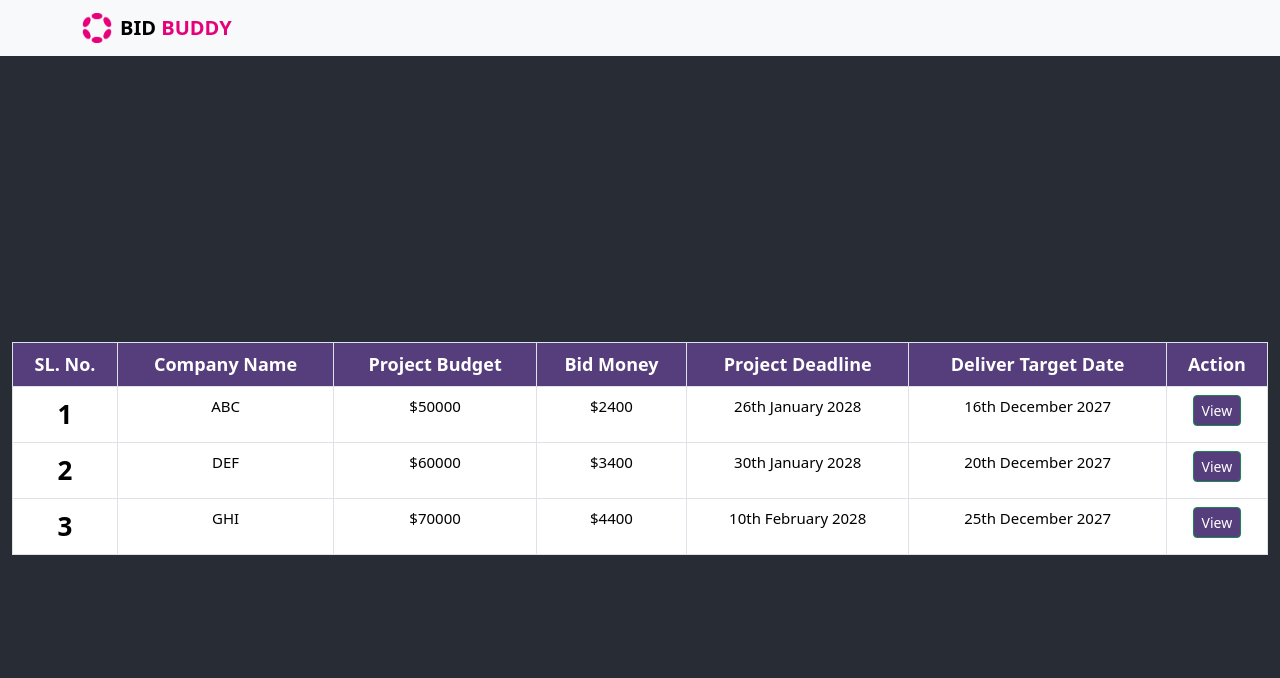
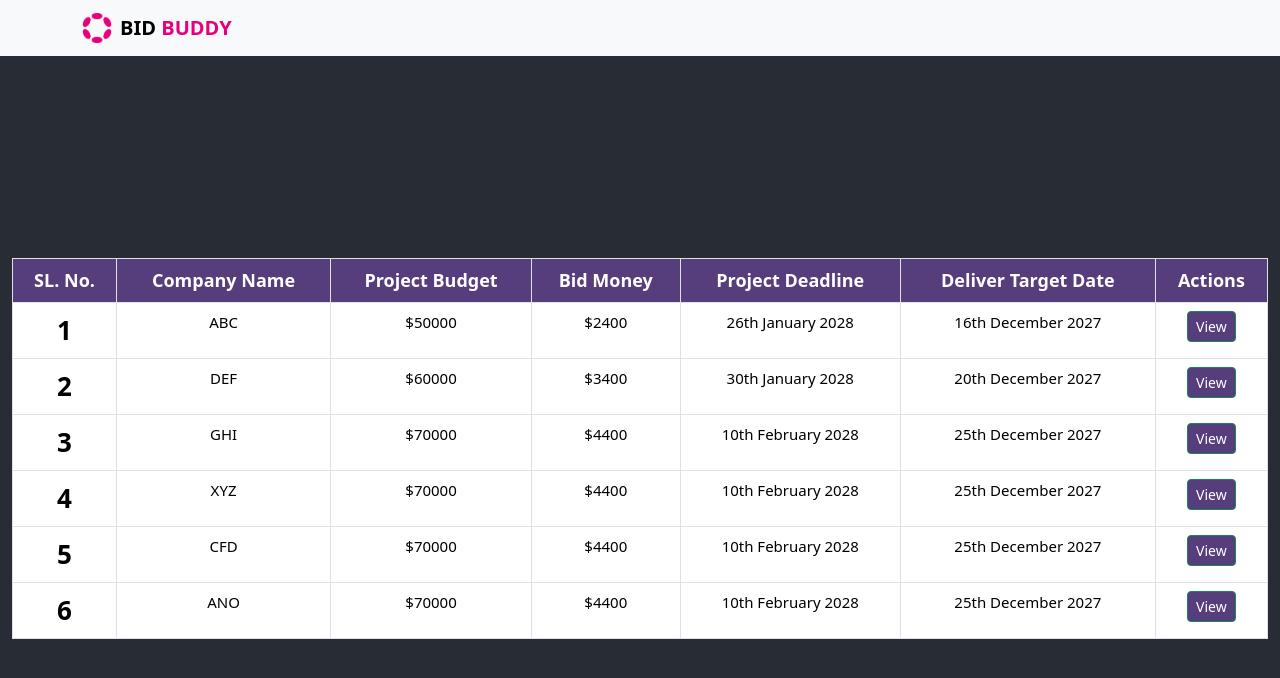
Before and after one commit to Shubham-Dutta/Polkadot_EasyA, a React (Create React App) app in the folder client/: page / in a window 1280 px wide. Shown: the top 678 px of the page. Built offline with nearby package versions, Linux system fonts and the light colour scheme.

Commit message:
Update App.js
Popup added

```diff
--- a/client/src/App.js
+++ b/client/src/App.js
@@ -39,6 +39,30 @@ function App() {
       projectDeadline: '10th February 2028',
       deliverTargetDate: '25th December 2027',
     },
+    {
+      id: 4,
+      companyName: 'XYZ',
+      projectBudget: '$70000',
+      bidMoney: '$4400',
+      projectDeadline: '10th February 2028',
+      deliverTargetDate: '25th December 2027',
+    },
+    {
+      id: 5,
+      companyName: 'CFD',
+      projectBudget: '$70000',
+      bidMoney: '$4400',
+      projectDeadline: '10th February 2028',
+      deliverTargetDate: '25th December 2027',
+    },
+    {
+      id: 6,
+      companyName: 'ANO',
+      projectBudget: '$70000',
+      bidMoney: '$4400',
+      projectDeadline: '10th February 2028',
+      deliverTargetDate: '25th December 2027',
+    },
   ];
 
   return (
@@ -73,6 +97,7 @@ function App() {
       </nav>
       <header className="App-header">
         <div className="container-fluid">
+          <div className="table-responsive">
             <table className="table table-bordered">
               <thead className="thead-dark">
                 <tr>
@@ -82,7 +107,7 @@ function App() {
                   <th scope="col">Bid Money</th>
                   <th scope="col">Project Deadline</th>
                   <th scope="col">Deliver Target Date</th>
-                <th scope="col">Action</th>
+                  <th scope="col">Actions</th>
                 </tr>
               </thead>
               <tbody>
@@ -106,6 +131,7 @@ function App() {
                 ))}
               </tbody>
             </table>
+          </div>
         </div>
 
         <Modal show={showModal} onHide={handleClose}>
```
Lines whose indentation alone changed are shown as unchanged.
